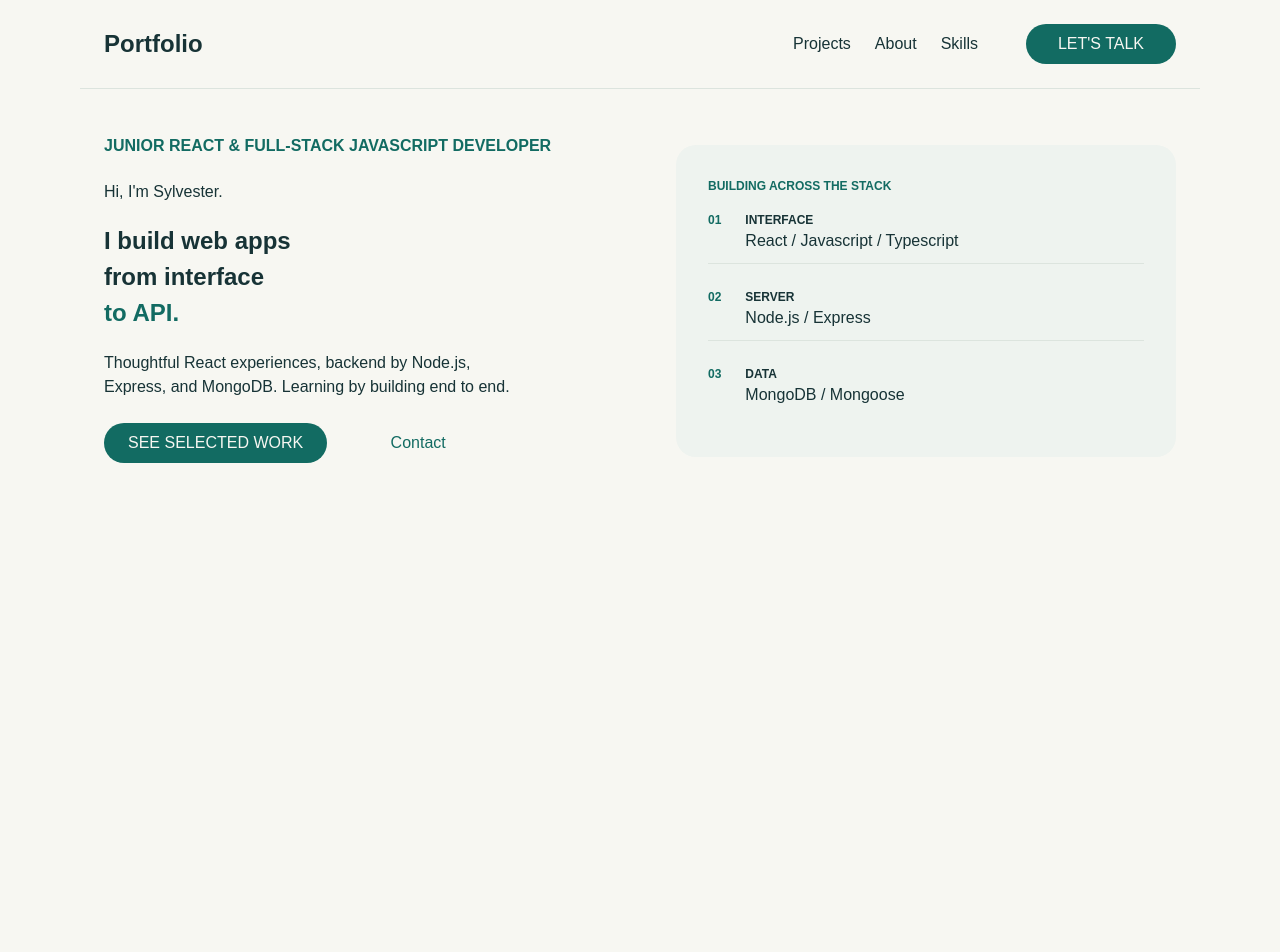
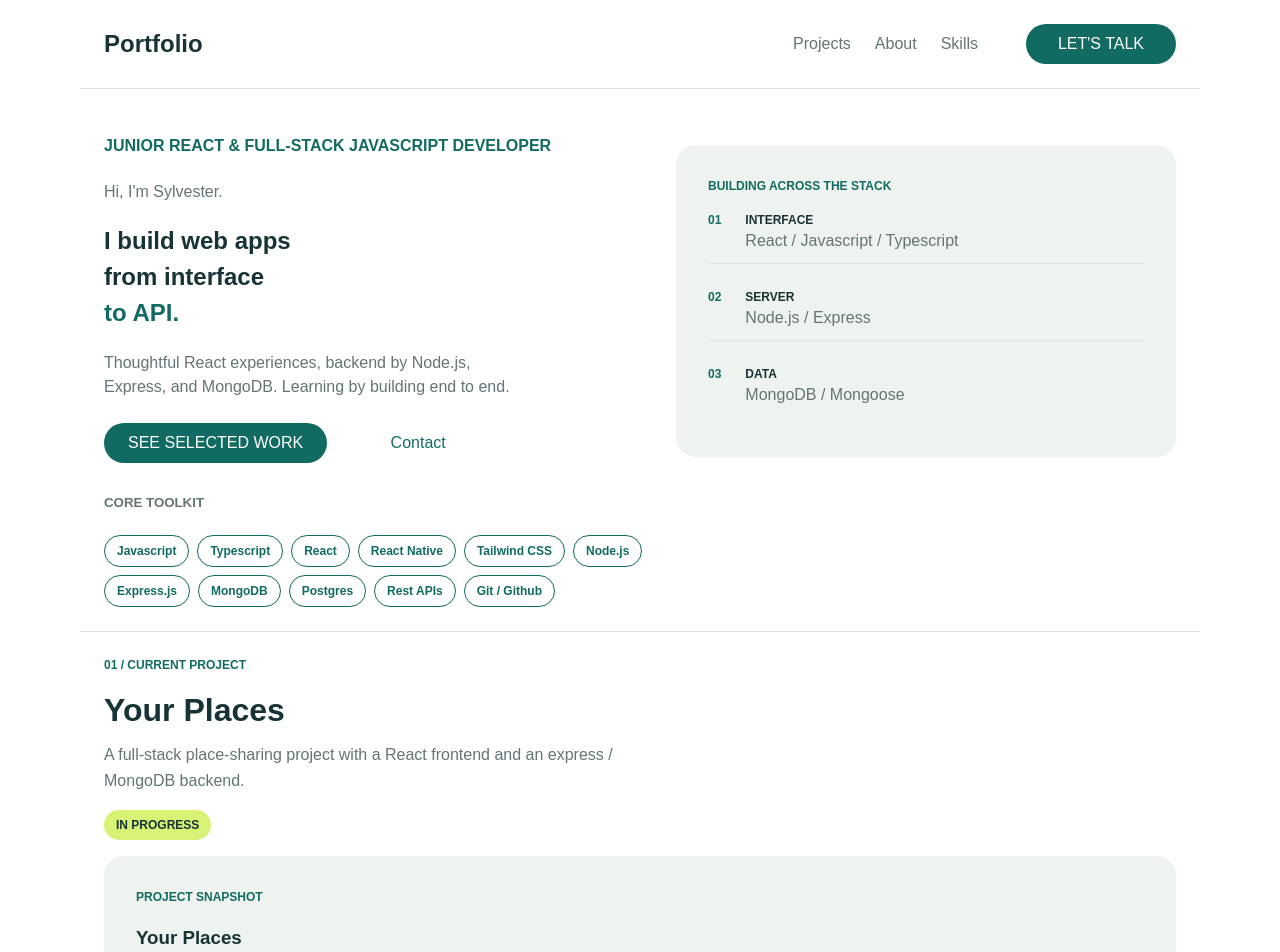
Before and after one commit to k4kojo/portfolio, a React (Vite) app: page / in a window 1280 px wide. Shown: the top 952 px of the page. Before the commit the page ends 800 px from the top, so only its background shows below. Built offline with nearby package versions, Linux system fonts and the light colour scheme.

Commit message:
feat: enhance layout and styling for header, hero, and projects sections; add core toolkit to HeroLeft component

```diff
--- a/src/App.css
+++ b/src/App.css
@@ -1,17 +1,27 @@
-.site-header {
+.site-header,
+.hero,
+.projects {
   max-width: 1120px;
   margin: 0 auto;
   padding: 24px;
+
+  border-bottom: 1px solid #dce4de;
+}
+
+.site-header,
+.hero {
   display: flex;
   justify-content: space-between;
+}
+
+.site-header {
   align-items: center;
   gap: 24px;
   flex-wrap: wrap;
-  border-bottom: 1px solid #dce4de;
 }
 
 .site-header a {
-  color: var(--ink);
+  color: var(--text);
   text-decoration: none;
 }
 
@@ -23,6 +33,7 @@
 }
 
 .site-header .brand {
+  color: var(--ink);
   font-size: 24px;
   font-weight: 700;
 }
@@ -31,28 +42,3 @@
 .site-header a:focus-visible {
   color: var(--teal);
 }
-
-.hero {
-  max-width: 1120px;
-  margin: 0 auto;
-  padding: 24px;
-  display: flex;
-  justify-content: space-between;
-}
-
-.hero-actions {
-  display: flex;
-  gap: 16px;
-  margin-top: 24px;
-  flex-wrap: wrap;
-}
-
-.hero-actions button {
-  margin-left: 0;
-}
-
-.hero-actions button:first-child {
-  width: auto;
-  padding: 0 24px;
-  white-space: nowrap;
-}
--- a/src/App.tsx
+++ b/src/App.tsx
@@ -5,10 +5,12 @@ import Button from './components/shared/Button';
 import './App.css';
 import HeroLeft from './components/HeroLeft';
 import HeroRight from './components/HeroRight';
+import Card from './components/Card';
+import Projects from './components/Projects';
 
 function App() {
   return (
-    <React.Fragment>
+    <div>
       <header className="site-header">
         <a className="brand" href="#">
           Portfolio
@@ -25,8 +27,11 @@ function App() {
           <HeroLeft />
           <HeroRight />
         </section>
+        <section className="projects">
+          <Projects />
+        </section>
       </main>
-    </React.Fragment>
+    </div>
   );
 }
 
--- a/src/components/HeroLeft.css
+++ b/src/components/HeroLeft.css
@@ -6,3 +6,44 @@
 .hero-left span {
   color: var(--teal);
 }
+
+.hero-left p,
+h5 {
+  color: var(--text);
+}
+
+.hero-actions {
+  display: flex;
+  gap: 16px;
+  margin-top: 24px;
+  margin-bottom: 30px;
+  flex-wrap: wrap;
+}
+
+.hero-actions button {
+  margin-left: 0;
+}
+
+.hero-actions button:first-child {
+  width: auto;
+  padding: 0 24px;
+  white-space: nowrap;
+}
+
+.core-toolkit ul {
+  list-style: none;
+  padding: 0;
+  margin: 0;
+  display: flex;
+  gap: 8px;
+  flex-wrap: wrap;
+}
+
+.core-toolkit li {
+  padding: 6px 12px;
+  border: 1px solid var(--teal);
+  border-radius: 999px;
+  color: var(--teal);
+  font-size: 12px;
+  font-weight: 600;
+}
--- a/src/components/HeroLeft.tsx
+++ b/src/components/HeroLeft.tsx
@@ -21,6 +21,22 @@ const HeroLeft = () => {
         <Button name="SEE SELECTED WORK" />
         <Button name="Contact" inverted />
       </div>
+      <div className="core-toolkit">
+        <h5>CORE TOOLKIT</h5>
+        <ul>
+          <li>Javascript</li>
+          <li>Typescript</li>
+          <li>React</li>
+          <li>React Native</li>
+          <li>Tailwind CSS</li>
+          <li>Node.js</li>
+          <li>Express.js</li>
+          <li>MongoDB</li>
+          <li>Postgres</li>
+          <li>Rest APIs</li>
+          <li>Git / Github</li>
+        </ul>
+      </div>
     </div>
   );
 };
--- a/src/components/HeroRight.css
+++ b/src/components/HeroRight.css
@@ -42,7 +42,12 @@
   font-weight: 700;
 }
 
-.label {
+.hero-right li > div > p {
+  color: var(--text);
+}
+
+.hero-right li > div > .label {
+  color: var(--ink);
   font-size: 12px;
   font-weight: 600;
 }
--- /dev/null
+++ b/src/components/Projects.css
@@ -0,0 +1,39 @@
+.section-label {
+  margin: 0 0 12px;
+  color: var(--teal);
+  font-size: 12px;
+  font-weight: 700;
+}
+
+.projects h2 {
+  margin: 0 0 8px;
+  color: var(--ink);
+  font-size: 32px;
+}
+
+.project-description {
+  margin: 0 0 16px;
+  color: var(--text);
+  width: 50%;
+  line-height: 1.6;
+}
+
+.project-status {
+  display: inline-block;
+  padding: 6px 12px;
+  margin-bottom: 16px;
+  border-radius: 999px;
+  background-color: var(--citrus);
+  color: var(--ink);
+  font-size: 12px;
+  font-weight: 700;
+}
+
+.snapshot-description {
+  color: var(--text);
+  max-width: 50ch;
+}
+
+.snapshot-stack {
+  color: var(--teal);
+}
--- /dev/null
+++ b/src/components/Projects.tsx
@@ -0,0 +1,35 @@
+import React from 'react';
+
+import './Projects.css';
+import Card from './Card';
+
+const Projects = () => {
+  return (
+    <div className="project-content">
+      <p className="section-label">01 / CURRENT PROJECT</p>
+      <h2>Your Places</h2>
+      <p className="project-description">
+        A full-stack place-sharing project with a React frontend and an express
+        / MongoDB backend.
+      </p>
+      <span className="project-status">IN PROGRESS</span>
+      <Card>
+        <div className="project-snapshot">
+          <div className="snapshot-copy">
+            <p className="section-label">PROJECT SNAPSHOT</p>
+            <h3>Your Places</h3>
+            <p className="snapshot-description">
+              A place-sharing web-app exploring the full stack: React UI,
+              Express API, MongoDB.
+            </p>
+            <p className="snapshot-stack">
+              React • Node.js • Express • MongoDB
+            </p>
+          </div>
+        </div>
+      </Card>
+    </div>
+  );
+};
+
+export default Projects;
--- a/src/index.css
+++ b/src/index.css
@@ -1,5 +1,5 @@
 :root {
-  --paper: #f7f7f2;
+  --paper: #ffffff;
   --ink: #173336;
   --teal: #126b62;
   --text: #647477;
```
